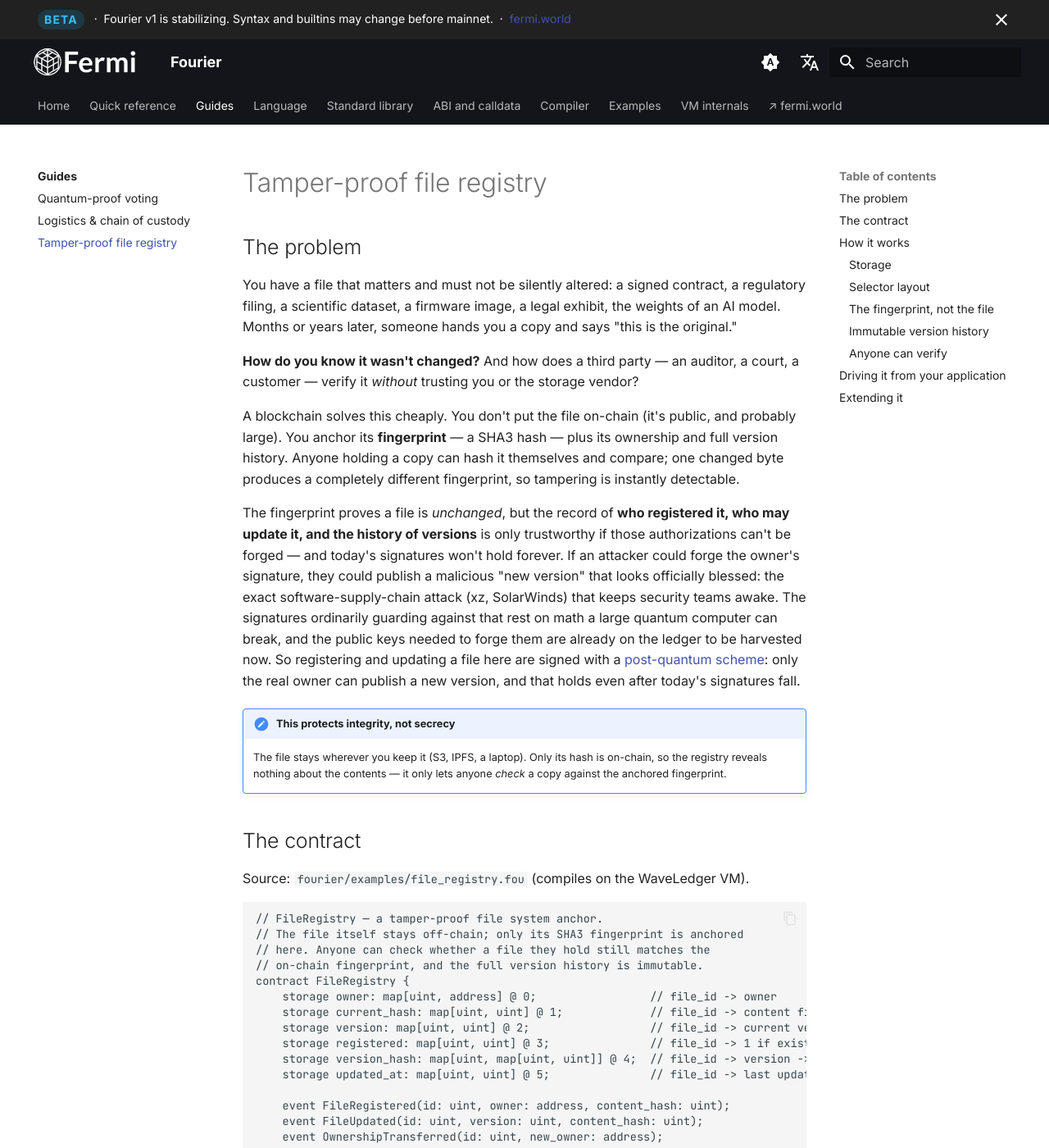
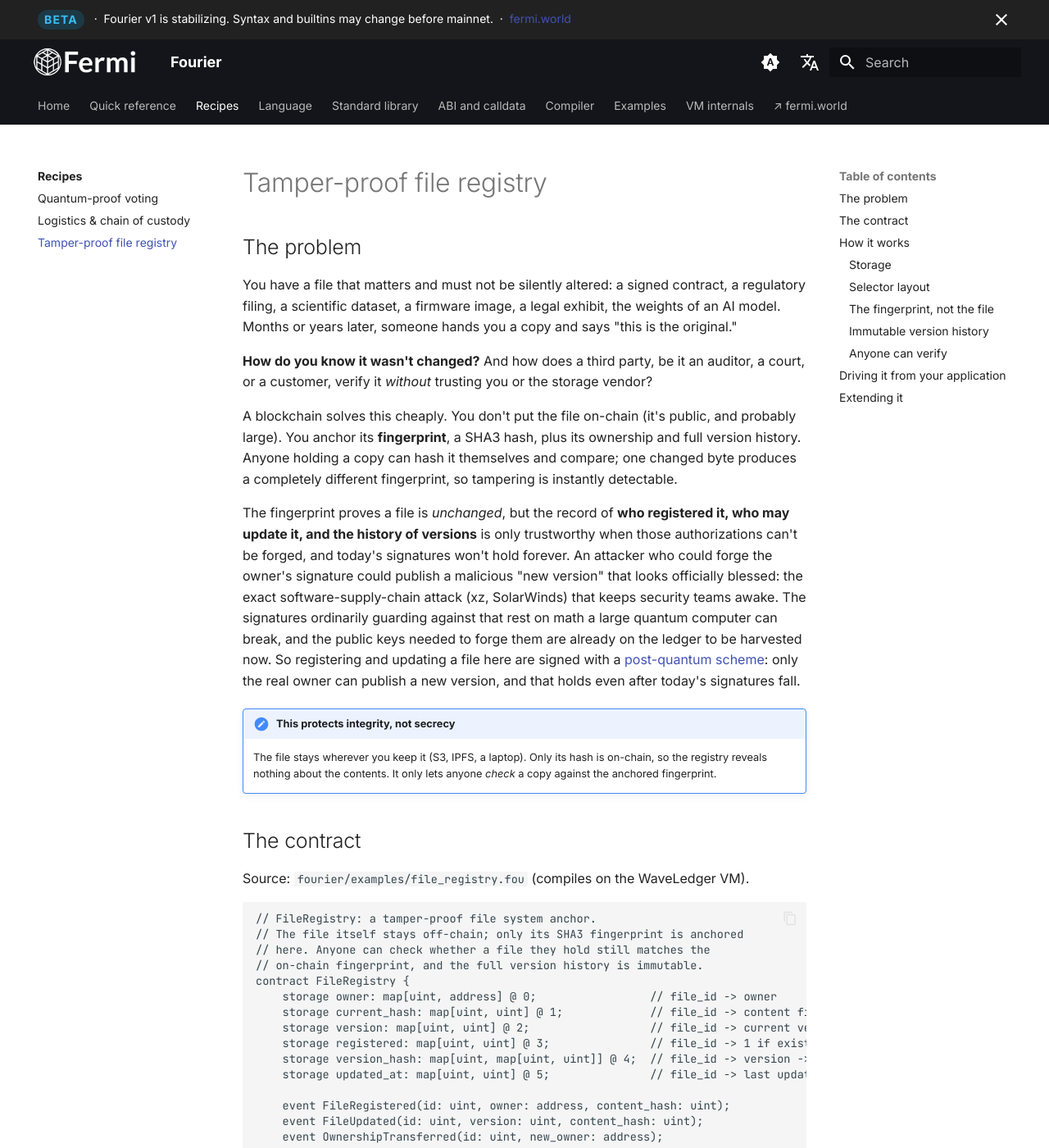
Before and after one commit to DosseyRichards/Fermi-Fourier, an MkDocs documentation site: the page built from docs/recipes/file-registry.md, in a window 1280 px wide and 1400 px high. Shown: the whole window at 82% size. Built offline with MkDocs 1.6.1 and Material for MkDocs 9.7.7, drawn with Linux system fonts in a browser that asks for light colours; comment, search, counter and statistics services are not loaded; some of the changed text lies outside the part shown.

Commit message:
docs: rename Guides section to Recipes; drop em dashes and AI-tell phrasing
Rename docs/guides -> docs/recipes (nav label, folder, URL path, and
in-page references). Also rewrite the recipe prose to remove every em
dash and the conditional 'when X, then Y' cadence in favor of plainer,
more direct sentences. Contract code, tables, links, and the verified
end-to-end block are unchanged.

````diff
--- a/docs/guides/file-registry.md
+++ b/docs/recipes/file-registry.md
@@ -7,26 +7,26 @@ contract, a regulatory filing, a scientific dataset, a firmware image, a
 legal exhibit, the weights of an AI model. Months or years later,
 someone hands you a copy and says "this is the original."
 
-**How do you know it wasn't changed?** And how does a third party — an
-auditor, a court, a customer — verify it *without* trusting you or the
-storage vendor?
+**How do you know it wasn't changed?** And how does a third party, be it
+an auditor, a court, or a customer, verify it *without* trusting you or
+the storage vendor?
 
 A blockchain solves this cheaply. You don't put the file on-chain (it's
-public, and probably large). You anchor its **fingerprint** — a SHA3
-hash — plus its ownership and full version history. Anyone holding a
-copy can hash it themselves and compare; one changed byte produces a
+public, and probably large). You anchor its **fingerprint**, a SHA3
+hash, plus its ownership and full version history. Anyone holding a copy
+can hash it themselves and compare; one changed byte produces a
 completely different fingerprint, so tampering is instantly detectable.
 
 The fingerprint proves a file is *unchanged*, but the record of **who
 registered it, who may update it, and the history of versions** is only
-trustworthy if those authorizations can't be forged — and today's
-signatures won't hold forever. If an attacker could forge the owner's
-signature, they could publish a malicious "new version" that looks
-officially blessed: the exact software-supply-chain attack (xz,
-SolarWinds) that keeps security teams awake. The signatures ordinarily
-guarding against that rest on math a large quantum computer can break,
-and the public keys needed to forge them are already on the ledger to be
-harvested now. So registering and updating a file here are signed with a
+trustworthy when those authorizations can't be forged, and today's
+signatures won't hold forever. An attacker who could forge the owner's
+signature could publish a malicious "new version" that looks officially
+blessed: the exact software-supply-chain attack (xz, SolarWinds) that
+keeps security teams awake. The signatures ordinarily guarding against
+that rest on math a large quantum computer can break, and the public
+keys needed to forge them are already on the ledger to be harvested now.
+So registering and updating a file here are signed with a
 [post-quantum scheme](index.md#why-fourier-contracts-are-quantum-proof-by-default):
 only the real owner can publish a new version, and that holds even after
 today's signatures fall.
@@ -34,7 +34,7 @@ today's signatures fall.
 !!! note "This protects integrity, not secrecy"
     The file stays wherever you keep it (S3, IPFS, a laptop). Only its
     hash is on-chain, so the registry reveals nothing about the
-    contents — it only lets anyone *check* a copy against the anchored
+    contents. It only lets anyone *check* a copy against the anchored
     fingerprint.
 
 ## The contract
@@ -43,7 +43,7 @@ Source: `fourier/examples/file_registry.fou` (compiles on the WaveLedger
 VM).
 
 ```fourier
-// FileRegistry — a tamper-proof file system anchor.
+// FileRegistry: a tamper-proof file system anchor.
 // The file itself stays off-chain; only its SHA3 fingerprint is anchored
 // here. Anyone can check whether a file they hold still matches the
 // on-chain fingerprint, and the full version history is immutable.
@@ -135,7 +135,7 @@ your application. It fits in a single `uint` (32 bytes). Because a hash
 is a one-way fingerprint:
 
 - The registry never sees, stores, or leaks the file's contents.
-- Any change to the file — even one bit — yields a different hash, so a
+- Any change to the file, even one bit, yields a different hash, so a
   mismatch against `current_hash` is proof of tampering.
 
 ### Immutable version history
@@ -154,13 +154,13 @@ post-quantum-authenticated owner controls a file's lineage.
 
 ### Anyone can verify
 
-`verify(id, hash)` returns `1` if a fingerprint matches the current
-version — a one-call integrity check. A verifier's flow:
+`verify(id, hash)` returns `1` when a fingerprint matches the current
+version, a one-call integrity check. A verifier's flow:
 
 1. Receive a file claimed to be "document 42, latest."
 2. Hash it locally with SHA3-256.
-3. Call `verify(42, that_hash)`. `1` → authentic and current. `0` →
-   altered, or not the latest version.
+3. Call `verify(42, that_hash)`. `1` means authentic and current; `0`
+   means altered, or not the latest version.
 
 To check against a *specific* historical version instead, read
 `version_hash[id][v]` directly.
@@ -173,19 +173,19 @@ To check against a *specific* historical version instead, read
    `update_file(id, new_hash)`. The version bumps automatically and the
    old fingerprint stays in history.
 3. **Distribute:** ship the file however you like. Recipients verify
-   against the chain — they never need your servers.
-4. **Hand off:** `transfer_ownership(id, new_owner)` moves update rights
-   (e.g. handing a document to its next custodian).
+   against the chain and never need your servers.
+4. **Hand off:** `transfer_ownership(id, new_owner)` moves update rights,
+   for example handing a document to its next custodian.
 
 ## Extending it
 
-- **Multi-signer approval for updates** — require an M-of-N sign-off
+- **Multi-signer approval for updates.** Require an M-of-N sign-off
   (see the [threshold](../examples/threshold.md) and
   [multisig](../stdlib/multisig.md) patterns) before a new version takes
   effect, so no single owner key can push a poisoned release.
-- **Revocation / freeze** — add a `frozen[id]` flag that permanently
+- **Revocation / freeze.** Add a `frozen[id]` flag that permanently
   blocks further updates once a file is finalized.
-- **Directory index** — layer a `map[address, array[uint]]` of "file ids
+- **Directory index.** Layer a `map[address, array[uint]]` of "file ids
   owned by X" for enumeration.
-- **Namespaced ids** — derive `id` as `sha3(owner || path)` so
+- **Namespaced ids.** Derive `id` as `sha3(owner || path)` so
   human-meaningful paths map to registry ids without collisions.
--- a/mkdocs.yml
+++ b/mkdocs.yml
@@ -106,11 +106,11 @@ plugins:
 nav:
   - Home: index.md
   - Quick reference: quick-reference.md
-  - Guides:
-      - guides/index.md
-      - Quantum-proof voting: guides/voting.md
-      - Logistics & chain of custody: guides/logistics.md
-      - Tamper-proof file registry: guides/file-registry.md
+  - Recipes:
+      - recipes/index.md
+      - Quantum-proof voting: recipes/voting.md
+      - Logistics & chain of custody: recipes/logistics.md
+      - Tamper-proof file registry: recipes/file-registry.md
   - Language:
       - language/index.md
       - Contracts: language/contracts.md
````
Also changed, not shown: other parts of docs/recipes/file-registry.md (+4 -4 lines), docs/guides/index.md (deleted, +0 -87 lines), docs/recipes/index.md (added, +87 -0 lines), docs/recipes/logistics.md (renamed from docs/guides/logistics.md, +25 -25 lines), docs/recipes/voting.md (renamed from docs/guides/voting.md, +27 -27 lines).
